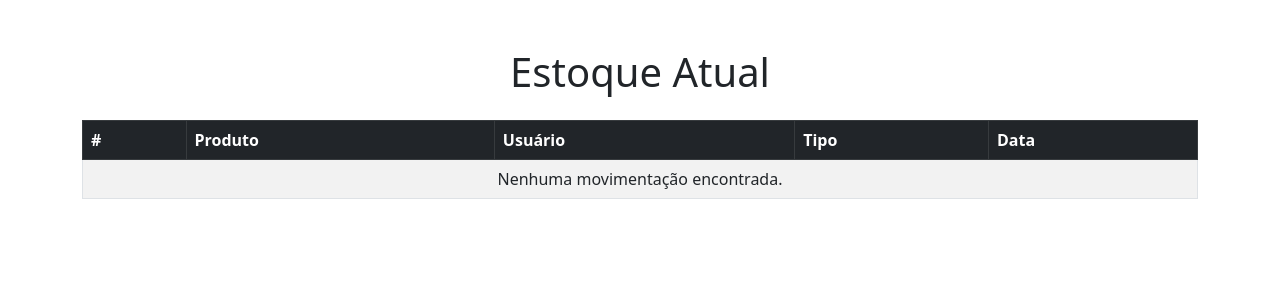
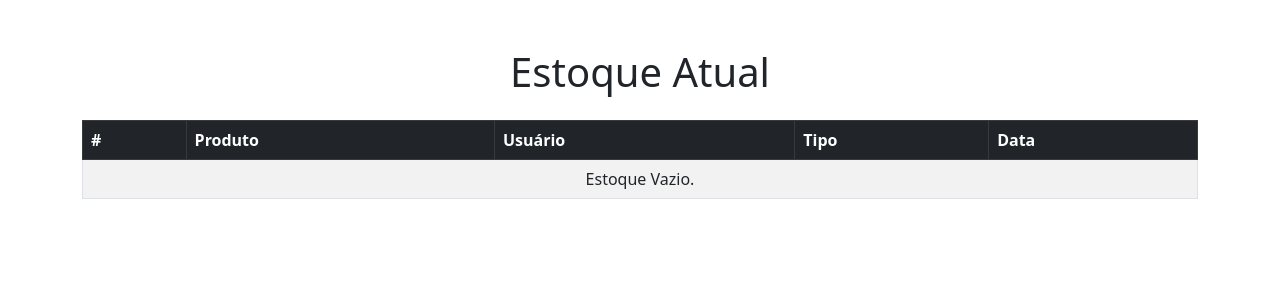
Before and after one commit to GustavoBarbaro/Sistema_Controle_Estoques_Django, a Django app: page /estoque/ in a window 1280 px wide. Shown: the part 16-316 px from the top of the page. Run offline with Django 5.2, Linux system fonts and the light colour scheme; data that the repository does not hold is empty.

Commit message:
quick fix

```diff
--- a/core/home/templates/home/estoque_list.html
+++ b/core/home/templates/home/estoque_list.html
@@ -24,7 +24,7 @@
             </tr>
             {% empty %}
             <tr>
-                <td colspan="5" class="text-center">Nenhuma movimentação encontrada.</td>
+                <td colspan="5" class="text-center">Estoque Vazio.</td>
             </tr>
             {% endfor %}
         </tbody>
```
